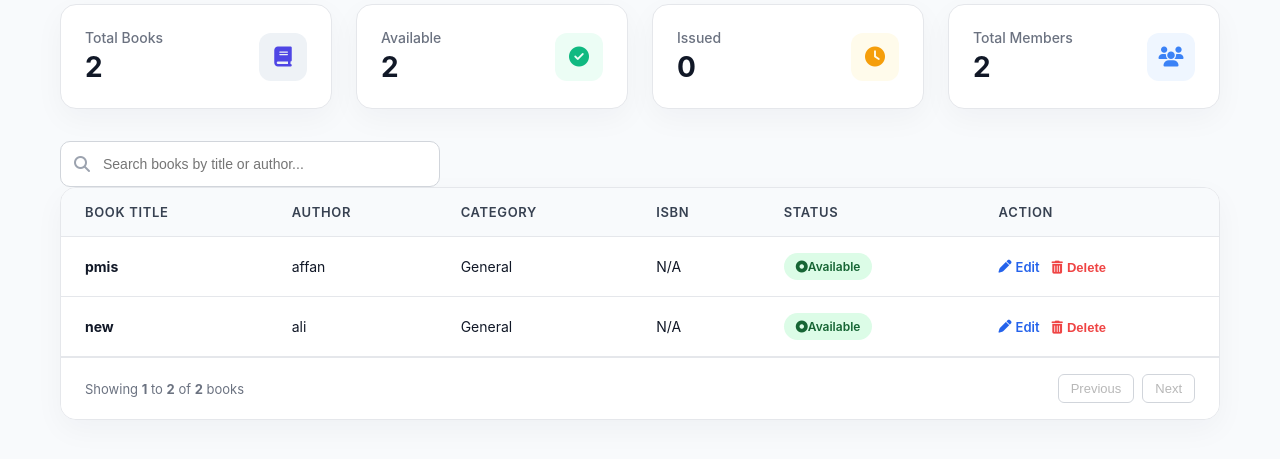
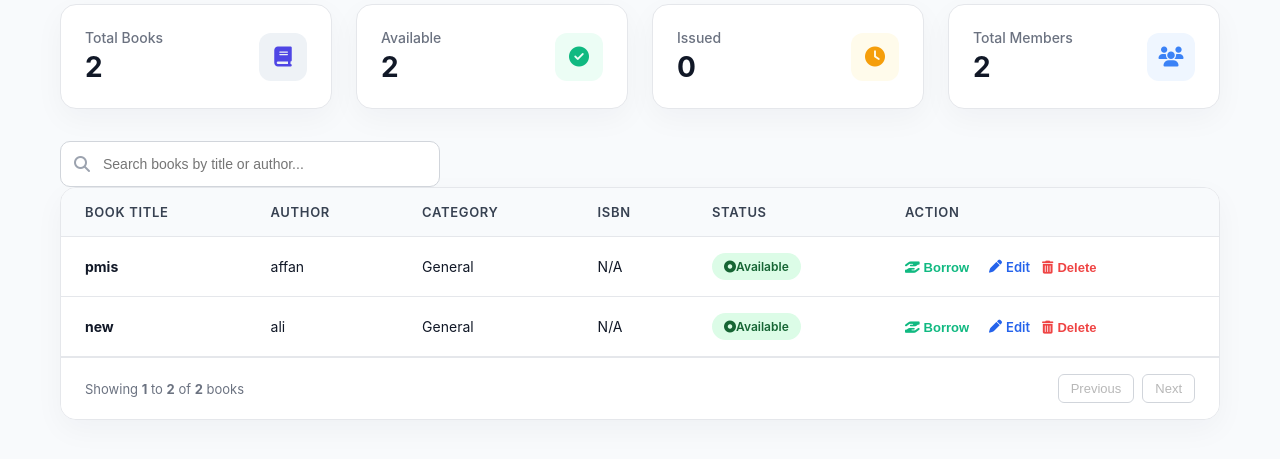
Before and after one commit to affanali055/library-management-system, a Django app: page / in a window 1280 px wide. Shown: the part 206-665 px from the top of the page. Run offline with Django 5.2, Linux system fonts and the light colour scheme; data comes from the database, SQL or seed files in the repository; both versions use the stored data as it was after the commit.

Commit message:
borrow and return done

```diff
--- a/books/templates/books/book_list.html
+++ b/books/templates/books/book_list.html
@@ -482,17 +482,34 @@
                             </td>
                             <td>
                                 <div class="action-cell">
+                                {% if book.available %}
+                                <form method="POST" action="{% url 'borrow-book' book.id %}" style="display:inline;">
+                                        {% csrf_token %}
+                                        <button type="submit" class="btn-action" style="color: #10B981; margin-right: 8px;">
+                                            <i class="fa-solid fa-hand-holding-hand"></i> Borrow
+                                        </button>
+                                    </form>
+                                    {% else %}
+                                    <form method="POST" action="{% url 'return-book' book.id %}" style="display:inline;">
+                                        {% csrf_token %}
+                                        <button type="submit" class="btn-action" style="color: #F59E0B; margin-right: 8px;">
+                                            <i class="fa-solid fa-arrow-rotate-left"></i> Return
+                                        </button>
+                                    </form>
+                                    {% endif %}
+
                                     <a href="{% url 'edit-book' book.id %}" class="btn-action btn-edit">
                                         <i class="fa-solid fa-pen"></i> Edit
-                                     </a>
+                                    </a>
+
                                     <form method="POST" action="{% url 'delete-book' book.id %}" style="display:inline;" onsubmit="return confirm('Are you sure you want to delete &quot;{{ book.title }}&quot;?');">
                                         {% csrf_token %}
-                                         <button type="submit" class="btn-action btn-delete">
+                                        <button type="submit" class="btn-action btn-delete">
                                             <i class="fa-solid fa-trash-can"></i> Delete
                                         </button>
                                     </form>
+                                </div>
 
-                                </div>
                             </td>
                         </tr>
                         {% empty %}
--- a/books/urls.py
+++ b/books/urls.py
@@ -1,5 +1,6 @@
+# pyrefly: ignore [missing-import]
 from django.urls import path
-from .views import BookListAPIView, add_book, book_list, edit_book, register, login_view, delete_book
+from .views import BookListAPIView, add_book, book_list, edit_book, register, login_view, delete_book,borrow_book,return_book
 
 
 urlpatterns = [
@@ -10,5 +11,7 @@ urlpatterns = [
     path("register/", register, name="register"),
     path("login/", login_view, name="login"),
     path("delete/<int:id>/", delete_book, name="delete-book"),
+    path("borrow/<int:id>/", borrow_book, name="borrow-book"),
+    path("return/<int:id>/", return_book, name="return-book"),
 
 ]
--- a/books/views.py
+++ b/books/views.py
@@ -9,6 +9,10 @@ from .models import Book
 from .serializers import BookSerializer
 from .forms import BookForm, UserRegisterForm,LoginForm
 from django.views.decorators.http import require_POST
+from django.contrib.auth.decorators import login_required
+from django.utils import timezone
+from .models import Book, BookLoan
+
 
 
 
@@ -133,3 +137,34 @@ def delete_book(request, id):
     book.delete()
     messages.success(request, "Book deleted successfully!")
     return redirect("book-list")
+@login_required
+def borrow_book(request, id):
+    book = get_object_or_404(Book, id=id)
+    if book.available:
+        book.available = False
+        book.save()
+        # Create loan record
+        BookLoan.objects.create(
+            book=book,
+            user=request.user,
+            borrowed_at=timezone.now()
+        )
+        messages.success(request, f"You successfully borrowed '{book.title}'!")
+    else:
+        messages.error(request, "This book is already borrowed.")
+    return redirect("book-list")
+
+@login_required
+def return_book(request, id):
+    book = get_object_or_404(Book, id=id)
+    # Find the active loan for this book
+    loan = BookLoan.objects.filter(book=book, returned_at__isnull=True).first()
+    if loan:
+        loan.returned_at = timezone.now()
+        loan.save()
+        book.available = True
+        book.save()
+        messages.success(request, f"You successfully returned '{book.title}'!")
+    else:
+        messages.error(request, "No active borrow record found for this book.")
+    return redirect("book-list")
```
Also changed, not shown: db.sqlite3.
